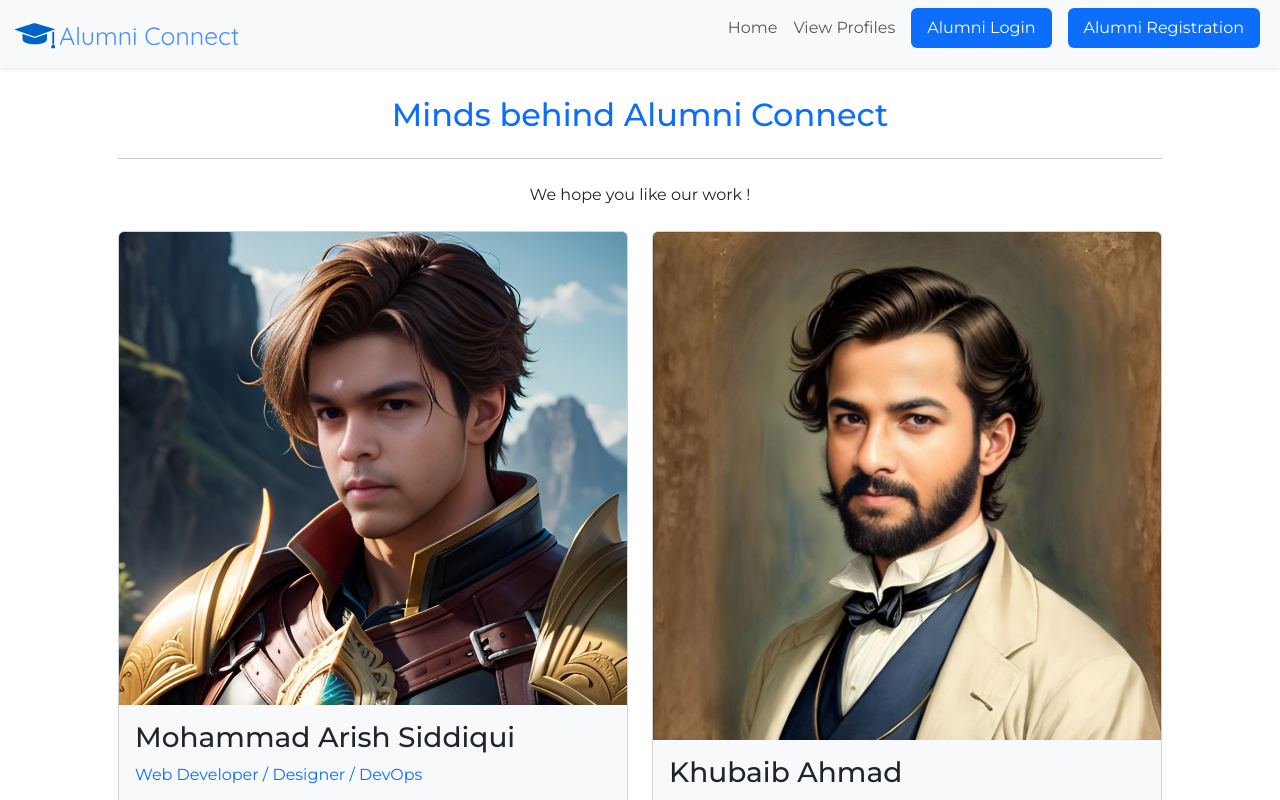
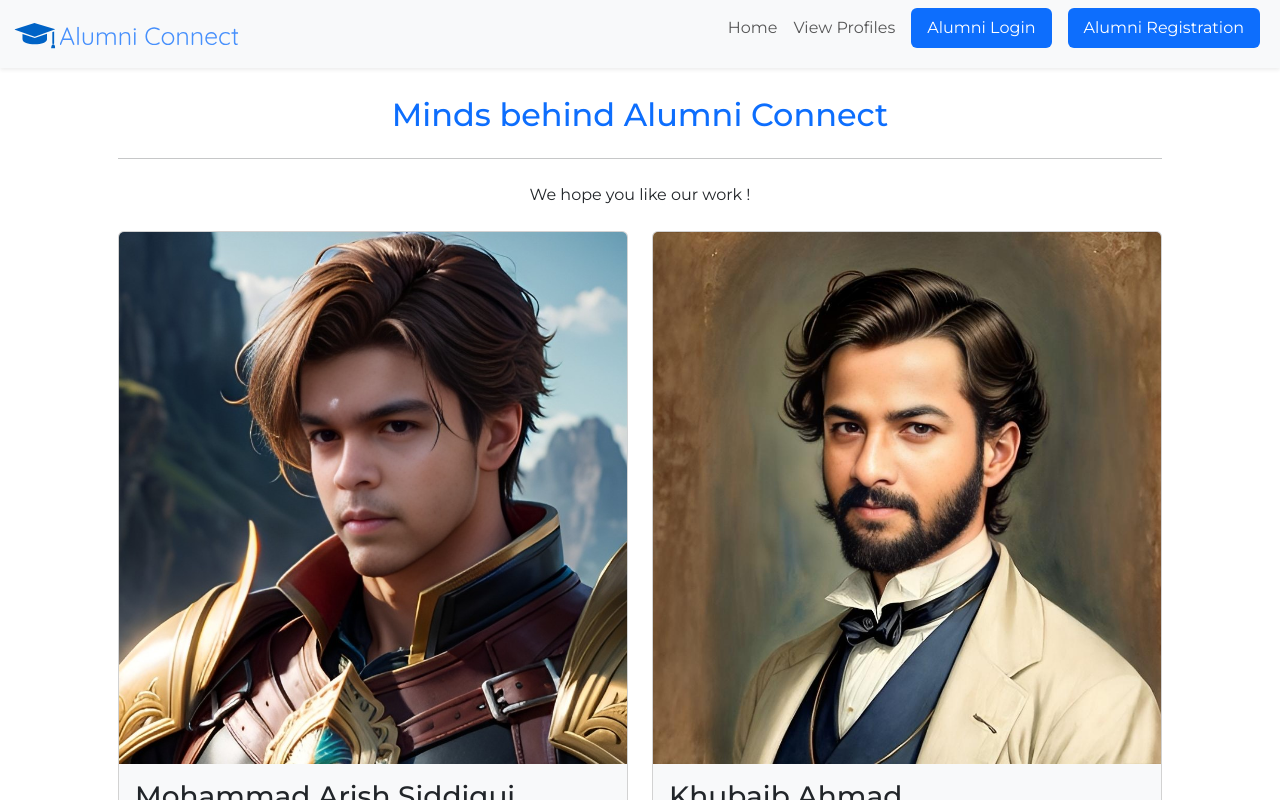
Before and after one commit to khubaibkm/alumniConnect, a React (Vite) app: page /team in a window 1280 px wide. Shown: the top 800 px of the page. Built offline with nearby package versions, Linux system fonts and the light colour scheme; no server answers.

Commit message:
team repaired

```diff
--- /dev/null
+++ b/src/pages/Team.css
@@ -0,0 +1,15 @@
+.card {
+    height: 100%;
+    margin-bottom: 2rem;
+}
+
+.card-img-top {
+    height: 50%;
+    object-fit: cover;
+}
+
+@media (max-width: 768px) {
+    .card {
+        height: auto;
+    }
+}
--- a/src/pages/Team.jsx
+++ b/src/pages/Team.jsx
@@ -1,4 +1,5 @@
 import React from "react";
+import "./Team.css"
 import { FaTwitter, FaLinkedin, FaGithub } from "react-icons/fa";
 
 const Team = () => {
```
